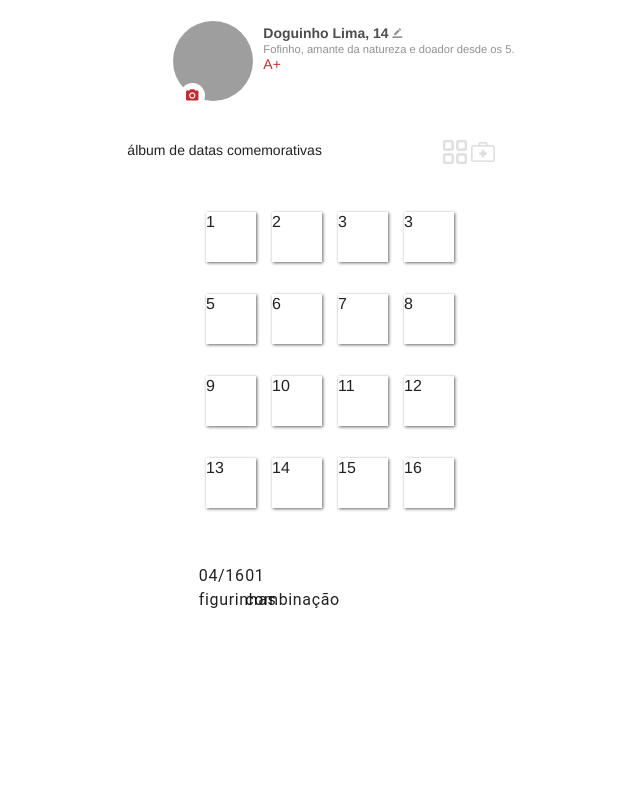
After one commit to interfaceslivres/pontosdevida, a PHP site: page /pages/album.html in a window 1280 px wide. The commit adds this page. Shown: the whole page, without its empty margins (310-950 px from the left). Run offline with PHP 8.4, Linux system fonts and the light colour scheme; grey boxes are pictures that could not be loaded.

Commit message:
Criação da estrutura do álbum de figurinhas

```diff
--- /dev/null
+++ b/pages/album.html
@@ -0,0 +1,88 @@
+<html lang="pt-br">
+    <head>
+        <meta charset="UTF-8">
+        <meta name="viewport" content="width=device-width, initial-scale=1.0">
+        <meta http-equiv="X-UA-Compatible" content="ie=edge">
+        <link rel="shortcut icon" type="image/x-icon" href="favicon.ico">
+        <link rel="stylesheet" type="text/css" href="../style.css">
+        <link rel="stylesheet" href="../mdl/material.min.css">
+        <script src="../mdl/material.min.js" id="mdl-script"></script>
+        <link rel="stylesheet" href="https://fonts.googleapis.com/icon?family=Material+Icons">
+    </head>
+    <body>
+        <content>
+            <div class="mdl-grid">
+                <div class="mdl-layout-spacer"></div>
+                <div class="mdl-cell mdl-cell--4-col">
+                    <div id="img_infos" class="margemcat">
+                        <a href="#">
+                            <div id="imgperfil"></div>
+                            <div id="badgeperfil">
+                                <i class="material-icons">photo_camera</i>
+                            </div>
+                        </a>
+                        <div id="perfilinfos">
+                            <p class="titulo">
+                                <span id="perfilnome">Doguinho Lima</span>,
+                                <span id="perfilidade">14</span>
+                                <span><a href="#"><i class="material-icons">border_color</i></a></span>
+                            </p>
+                            <p id="perfilbio">Fofinho, amante da natureza e doador desde os 5.</p>
+                            <p id="perfiltiposanguineo">A+</p>
+                        </div>
+                    </div>
+                </div>
+                <div class="mdl-layout-spacer"></div>
+            </div>
+            <div class="mdl-grid">
+                <div class="mdl-layout-spacer"></div>
+                <div class="mdl-cell mdl-cell--3-col">
+                    <span>álbum de datas comemorativas</span>
+                </div>
+                <div class="mdl-cell mdl-cell--1-col">
+                    <img src="../img/galeria_icon.png" alt="" class="album-icon">
+                    <img src="../img/inventario_icon.png" alt="" class="album-icon">
+                </div>
+                <div class="mdl-layout-spacer"></div>
+            </div>
+            <div class="mdl-grid">
+                <div class="mdl-layout-spacer"></div>
+                <div class="mdl-card mdl-cell mdl-cell--4-col-phone"> <!-- inicio da estrutura do álbum-->
+                    <div class="mdl-grid"> <!--Primeira linha do álbum> -->
+                        <div class="mdl-cell mdl-cell--1-col album-space">1</div>
+                        <div class="mdl-cell mdl-cell--1-col album-space">2</div>
+                        <div class="mdl-cell mdl-cell--1-col album-space">3</div>
+                        <div class="mdl-cell mdl-cell--1-col album-space">3</div>
+                    </div>
+                    <div class="mdl-grid"> <!--Segunda linha do álbum> -->
+                        <div class="mdl-cell mdl-cell--1-col album-space">5</div>
+                        <div class="mdl-cell mdl-cell--1-col album-space">6</div>
+                        <div class="mdl-cell mdl-cell--1-col album-space">7</div>
+                        <div class="mdl-cell mdl-cell--1-col album-space">8</div>
+                    </div>
+                    <div class="mdl-grid"> <!--Terceira linha do álbum> -->
+                        <div class="mdl-cell mdl-cell--1-col album-space">9</div>
+                        <div class="mdl-cell mdl-cell--1-col album-space">10</div>
+                        <div class="mdl-cell mdl-cell--1-col album-space">11</div>
+                        <div class="mdl-cell mdl-cell--1-col album-space">12</div>
+                    </div>
+                    <div class="mdl-grid"> <!--Quarta linha do álbum> -->
+                        <div class="mdl-cell mdl-cell--1-col album-space">13</div>
+                        <div class="mdl-cell mdl-cell--1-col album-space">14</div>
+                        <div class="mdl-cell mdl-cell--1-col album-space">15</div>
+                        <div class="mdl-cell mdl-cell--1-col album-space">16</div>
+                    </div>
+                    <div class="mdl-grid">
+                        <div class="mdl-cell mdl-cell--2-col">
+                            <h6>04/16 figurinhas</h6>
+                        </div>
+                        <div class="mdl-cell mdl-cell--2-col">
+                            <h6>01 combinação</h6>
+                        </div>
+                    </div>
+                </div>
+                <div class="mdl-layout-spacer"></div>
+            </div>
+        </content>
+    </body>
+</html>
--- a/style.css
+++ b/style.css
@@ -440,3 +440,18 @@ select:-internal-autofill-selected {
 	top: 0;
 	left: 0;
 }
+
+/* Estilização do album  */
+
+.album-icon {
+
+    width: 24px;
+
+}
+
+div.album-space{
+
+    width: 50px;
+    height: 50px;
+    box-shadow: #666666 1px 1px 3px;
+}
```
Also changed, not shown: index.html (+5 -5 lines), img/galeria_icon.png (added), img/gota.png (added), img/inventario_icon.png (added).
